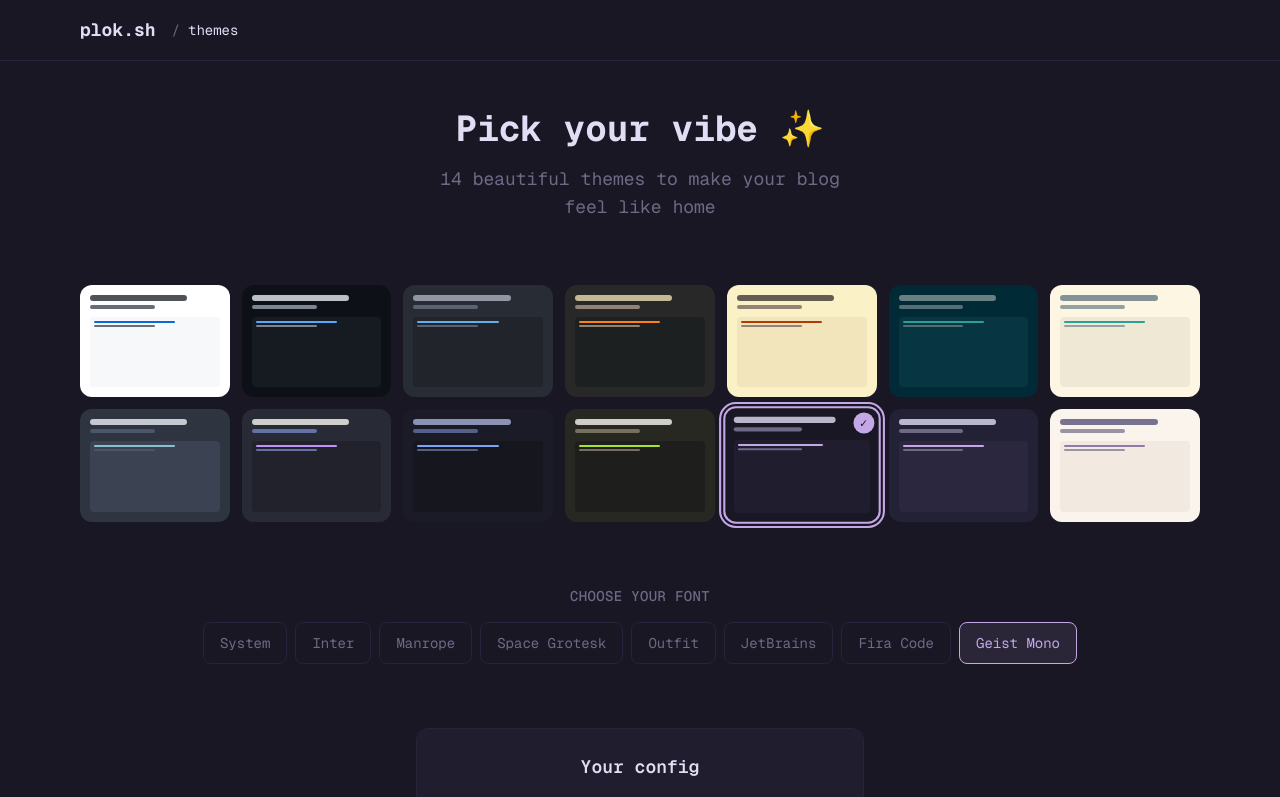
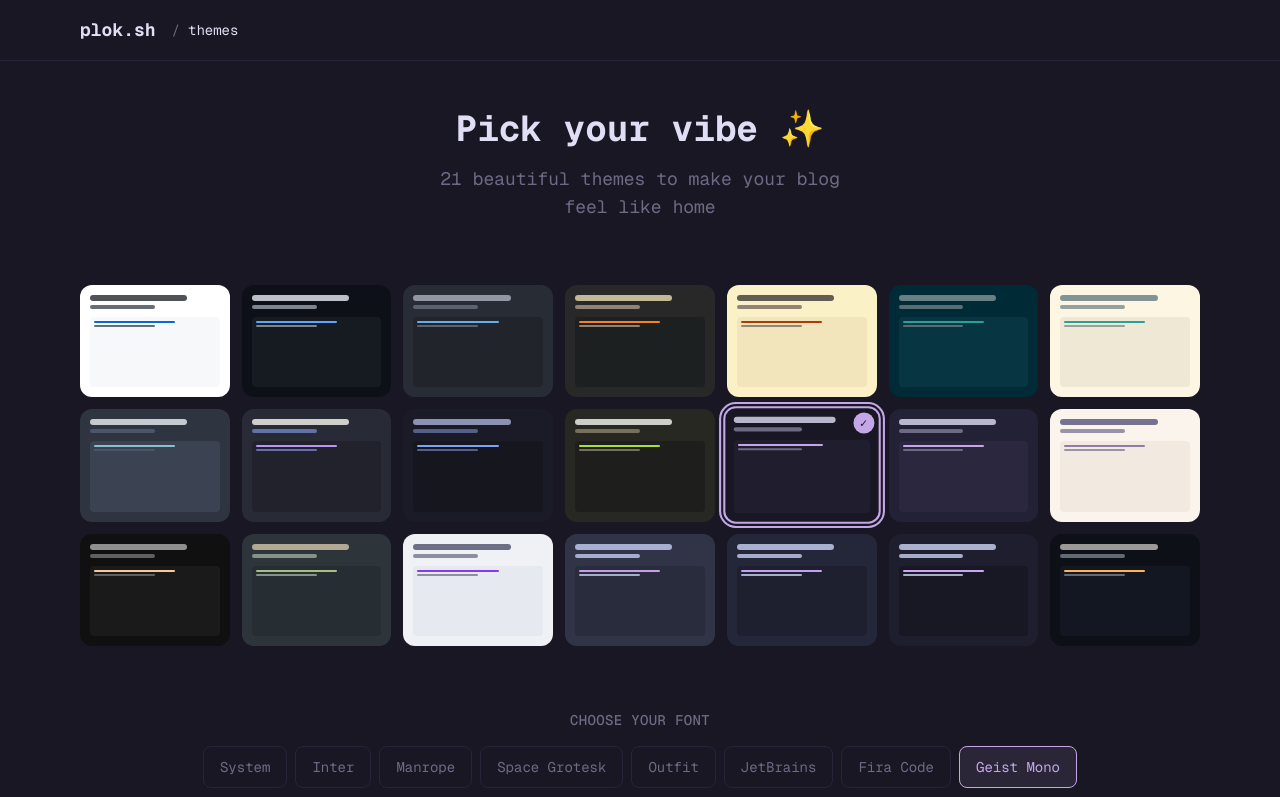
Before and after one commit to skolhustick/plok.sh, a Next.js app: page /themes in a window 1280 px wide. Shown: the top 797 px of the page. Built offline with nearby package versions, Linux system fonts and the light colour scheme.

Commit message:
Add seven new themes to theme showcase and config
Added Vesper, Everforest, Catppuccin (Latte, Frappé, Macchiato, Mocha), and Ayu Dark themes to the theme list, theme showcase, opengraph images, and global CSS. Updated theme count in UI and mapped new themes for Shiki integration.

```diff
--- a/app/[user]/[repo]/[slug]/opengraph-image.tsx
+++ b/app/[user]/[repo]/[slug]/opengraph-image.tsx
@@ -21,6 +21,13 @@ const THEME_COLORS: Record<string, { bg: string; fg: string; accent: string; mut
   'rose-pine': { bg: '#191724', fg: '#e0def4', accent: '#c4a7e7', muted: '#6e6a86' },
   'rose-pine-moon': { bg: '#232136', fg: '#e0def4', accent: '#c4a7e7', muted: '#6e6a86' },
   'rose-pine-dawn': { bg: '#faf4ed', fg: '#575279', accent: '#907aa9', muted: '#9893a5' },
+  'vesper': { bg: '#101010', fg: '#b0b0b0', accent: '#ffc799', muted: '#606060' },
+  'everforest': { bg: '#2d353b', fg: '#d3c6aa', accent: '#a7c080', muted: '#859289' },
+  'catppuccin-latte': { bg: '#eff1f5', fg: '#4c4f69', accent: '#8839ef', muted: '#8c8fa1' },
+  'catppuccin-frappe': { bg: '#303446', fg: '#c6d0f5', accent: '#ca9ee6', muted: '#a5adce' },
+  'catppuccin-macchiato': { bg: '#24273a', fg: '#cad3f5', accent: '#c6a0f6', muted: '#a5adcb' },
+  'catppuccin-mocha': { bg: '#1e1e2e', fg: '#cdd6f4', accent: '#cba6f7', muted: '#a6adc8' },
+  'ayu-dark': { bg: '#0d1017', fg: '#bfbdb6', accent: '#ffb454', muted: '#636a72' },
 };
 
 // Simple frontmatter parser for edge
--- a/app/[user]/[repo]/opengraph-image.tsx
+++ b/app/[user]/[repo]/opengraph-image.tsx
@@ -8,18 +8,25 @@ export const contentType = 'image/png';
 const THEME_COLORS: Record<string, { bg: string; fg: string; accent: string; muted: string }> = {
   'github-light': { bg: '#ffffff', fg: '#24292f', accent: '#0969da', muted: '#656d76' },
   'github-dark': { bg: '#0d1117', fg: '#e6edf3', accent: '#58a6ff', muted: '#7d8590' },
+  'one-dark': { bg: '#282c34', fg: '#abb2bf', accent: '#61afef', muted: '#5c6370' },
+  'gruvbox-dark': { bg: '#282828', fg: '#ebdbb2', accent: '#fe8019', muted: '#928374' },
+  'gruvbox-light': { bg: '#fbf1c7', fg: '#3c3836', accent: '#af3a03', muted: '#928374' },
+  'solarized-dark': { bg: '#002b36', fg: '#839496', accent: '#2aa198', muted: '#586e75' },
+  'solarized-light': { bg: '#fdf6e3', fg: '#657b83', accent: '#2aa198', muted: '#93a1a1' },
+  'nord': { bg: '#2e3440', fg: '#eceff4', accent: '#88c0d0', muted: '#4c566a' },
+  'dracula': { bg: '#282a36', fg: '#f8f8f2', accent: '#bd93f9', muted: '#6272a4' },
+  'tokyo-night': { bg: '#1a1b26', fg: '#a9b1d6', accent: '#7aa2f7', muted: '#565f89' },
+  'monokai': { bg: '#272822', fg: '#f8f8f2', accent: '#a6e22e', muted: '#75715e' },
   'rose-pine': { bg: '#191724', fg: '#e0def4', accent: '#c4a7e7', muted: '#6e6a86' },
   'rose-pine-moon': { bg: '#232136', fg: '#e0def4', accent: '#c4a7e7', muted: '#6e6a86' },
   'rose-pine-dawn': { bg: '#faf4ed', fg: '#575279', accent: '#907aa9', muted: '#9893a5' },
-  'nord': { bg: '#2e3440', fg: '#eceff4', accent: '#88c0d0', muted: '#4c566a' },
-  'dracula': { bg: '#282a36', fg: '#f8f8f2', accent: '#bd93f9', muted: '#6272a4' },
-  'tokyo-night': { bg: '#1a1b26', fg: '#a9b1d6', accent: '#7aa2f7', muted: '#565f89' },
-  'gruvbox-dark': { bg: '#282828', fg: '#ebdbb2', accent: '#fe8019', muted: '#928374' },
-  'one-dark': { bg: '#282c34', fg: '#abb2bf', accent: '#61afef', muted: '#5c6370' },
-  'monokai': { bg: '#272822', fg: '#f8f8f2', accent: '#a6e22e', muted: '#75715e' },
-  'solarized-dark': { bg: '#002b36', fg: '#839496', accent: '#2aa198', muted: '#586e75' },
-  'solarized-light': { bg: '#fdf6e3', fg: '#657b83', accent: '#2aa198', muted: '#93a1a1' },
-  'gruvbox-light': { bg: '#fbf1c7', fg: '#3c3836', accent: '#af3a03', muted: '#928374' },
+  'vesper': { bg: '#101010', fg: '#b0b0b0', accent: '#ffc799', muted: '#606060' },
+  'everforest': { bg: '#2d353b', fg: '#d3c6aa', accent: '#a7c080', muted: '#859289' },
+  'catppuccin-latte': { bg: '#eff1f5', fg: '#4c4f69', accent: '#8839ef', muted: '#8c8fa1' },
+  'catppuccin-frappe': { bg: '#303446', fg: '#c6d0f5', accent: '#ca9ee6', muted: '#a5adce' },
+  'catppuccin-macchiato': { bg: '#24273a', fg: '#cad3f5', accent: '#c6a0f6', muted: '#a5adcb' },
+  'catppuccin-mocha': { bg: '#1e1e2e', fg: '#cdd6f4', accent: '#cba6f7', muted: '#a6adc8' },
+  'ayu-dark': { bg: '#0d1017', fg: '#bfbdb6', accent: '#ffb454', muted: '#636a72' },
 };
 
 export default async function Image({
--- a/app/globals.css
+++ b/app/globals.css
@@ -187,6 +187,97 @@
   --link-hover: #d7827e;
 }
 
+/* Vesper */
+[data-theme="vesper"] {
+  --bg: #101010;
+  --fg: #b0b0b0;
+  --muted: #606060;
+  --border: #252525;
+  --accent: #ffc799;
+  --code-bg: #1a1a1a;
+  --code-fg: #b0b0b0;
+  --link: #ffc799;
+  --link-hover: #ffdfbf;
+}
+
+/* Everforest Dark */
+[data-theme="everforest"] {
+  --bg: #2d353b;
+  --fg: #d3c6aa;
+  --muted: #859289;
+  --border: #475258;
+  --accent: #a7c080;
+  --code-bg: #272e33;
+  --code-fg: #d3c6aa;
+  --link: #7fbbb3;
+  --link-hover: #83c092;
+}
+
+/* Catppuccin Latte (Light) */
+[data-theme="catppuccin-latte"] {
+  --bg: #eff1f5;
+  --fg: #4c4f69;
+  --muted: #8c8fa1;
+  --border: #ccd0da;
+  --accent: #8839ef;
+  --code-bg: #e6e9ef;
+  --code-fg: #4c4f69;
+  --link: #1e66f5;
+  --link-hover: #8839ef;
+}
+
+/* Catppuccin Frappé */
+[data-theme="catppuccin-frappe"] {
+  --bg: #303446;
+  --fg: #c6d0f5;
+  --muted: #a5adce;
+  --border: #414559;
+  --accent: #ca9ee6;
+  --code-bg: #292c3c;
+  --code-fg: #c6d0f5;
+  --link: #8caaee;
+  --link-hover: #ca9ee6;
+}
+
+/* Catppuccin Macchiato */
+[data-theme="catppuccin-macchiato"] {
+  --bg: #24273a;
+  --fg: #cad3f5;
+  --muted: #a5adcb;
+  --border: #363a4f;
+  --accent: #c6a0f6;
+  --code-bg: #1e2030;
+  --code-fg: #cad3f5;
+  --link: #8aadf4;
+  --link-hover: #c6a0f6;
+}
+
+/* Catppuccin Mocha */
+[data-theme="catppuccin-mocha"] {
+  --bg: #1e1e2e;
+  --fg: #cdd6f4;
+  --muted: #a6adc8;
+  --border: #313244;
+  --accent: #cba6f7;
+  --code-bg: #181825;
+  --code-fg: #cdd6f4;
+  --link: #89b4fa;
+  --link-hover: #cba6f7;
+}
+
+/* Ayu Dark */
+[data-theme="ayu-dark"] {
+  --bg: #0d1017;
+  --fg: #bfbdb6;
+  --muted: #636a72;
+  --border: #1c232d;
+  --accent: #ffb454;
+  --code-bg: #131721;
+  --code-fg: #bfbdb6;
+  --link: #59c2ff;
+  --link-hover: #ffb454;
+}
+
 /* ============================================================================
    Font Variables
    ============================================================================ */
--- a/components/ThemeShowcase.tsx
+++ b/components/ThemeShowcase.tsx
@@ -20,6 +20,13 @@ const THEME_COLORS: Record<string, { bg: string; fg: string; accent: string; mut
   'rose-pine': { bg: '#191724', fg: '#e0def4', accent: '#c4a7e7', muted: '#6e6a86', code: '#1f1d2e' },
   'rose-pine-moon': { bg: '#232136', fg: '#e0def4', accent: '#c4a7e7', muted: '#6e6a86', code: '#2a273f' },
   'rose-pine-dawn': { bg: '#faf4ed', fg: '#575279', accent: '#907aa9', muted: '#9893a5', code: '#f2e9e1' },
+  'vesper': { bg: '#101010', fg: '#b0b0b0', accent: '#ffc799', muted: '#606060', code: '#1a1a1a' },
+  'everforest': { bg: '#2d353b', fg: '#d3c6aa', accent: '#a7c080', muted: '#859289', code: '#272e33' },
+  'catppuccin-latte': { bg: '#eff1f5', fg: '#4c4f69', accent: '#8839ef', muted: '#8c8fa1', code: '#e6e9ef' },
+  'catppuccin-frappe': { bg: '#303446', fg: '#c6d0f5', accent: '#ca9ee6', muted: '#a5adce', code: '#292c3c' },
+  'catppuccin-macchiato': { bg: '#24273a', fg: '#cad3f5', accent: '#c6a0f6', muted: '#a5adcb', code: '#1e2030' },
+  'catppuccin-mocha': { bg: '#1e1e2e', fg: '#cdd6f4', accent: '#cba6f7', muted: '#a6adc8', code: '#181825' },
+  'ayu-dark': { bg: '#0d1017', fg: '#bfbdb6', accent: '#ffb454', muted: '#636a72', code: '#131721' },
 };
 
 interface ThemeShowcaseProps {
@@ -78,7 +85,7 @@ export function ThemeShowcase({ initialHtml }: ThemeShowcaseProps) {
             Pick your vibe ✨
           </h1>
           <p className="text-lg text-[var(--muted)] max-w-md mx-auto">
-            14 beautiful themes to make your blog feel like home
+            21 beautiful themes to make your blog feel like home
           </p>
         </div>
 
--- a/lib/themes.ts
+++ b/lib/themes.ts
@@ -13,6 +13,13 @@ export const THEME_LIST = [
   'rose-pine',
   'rose-pine-moon',
   'rose-pine-dawn',
+  'vesper',
+  'everforest',
+  'catppuccin-latte',
+  'catppuccin-frappe',
+  'catppuccin-macchiato',
+  'catppuccin-mocha',
+  'ayu-dark',
 ] as const;
 
 export type ThemeName = (typeof THEME_LIST)[number];
@@ -63,6 +70,13 @@ export function mapThemeToShikiTheme(themeName: ThemeName): string {
     'rose-pine': 'rose-pine',
     'rose-pine-moon': 'rose-pine-moon',
     'rose-pine-dawn': 'rose-pine-dawn',
+    vesper: 'vesper',
+    everforest: 'everforest-dark',
+    'catppuccin-latte': 'catppuccin-latte',
+    'catppuccin-frappe': 'catppuccin-frappe',
+    'catppuccin-macchiato': 'catppuccin-macchiato',
+    'catppuccin-mocha': 'catppuccin-mocha',
+    'ayu-dark': 'ayu-dark',
   };
   return mapping[themeName] || 'github-dark';
 }
```
Also changed, not shown: 1 other file (tests, documents, lock files or other folders).
